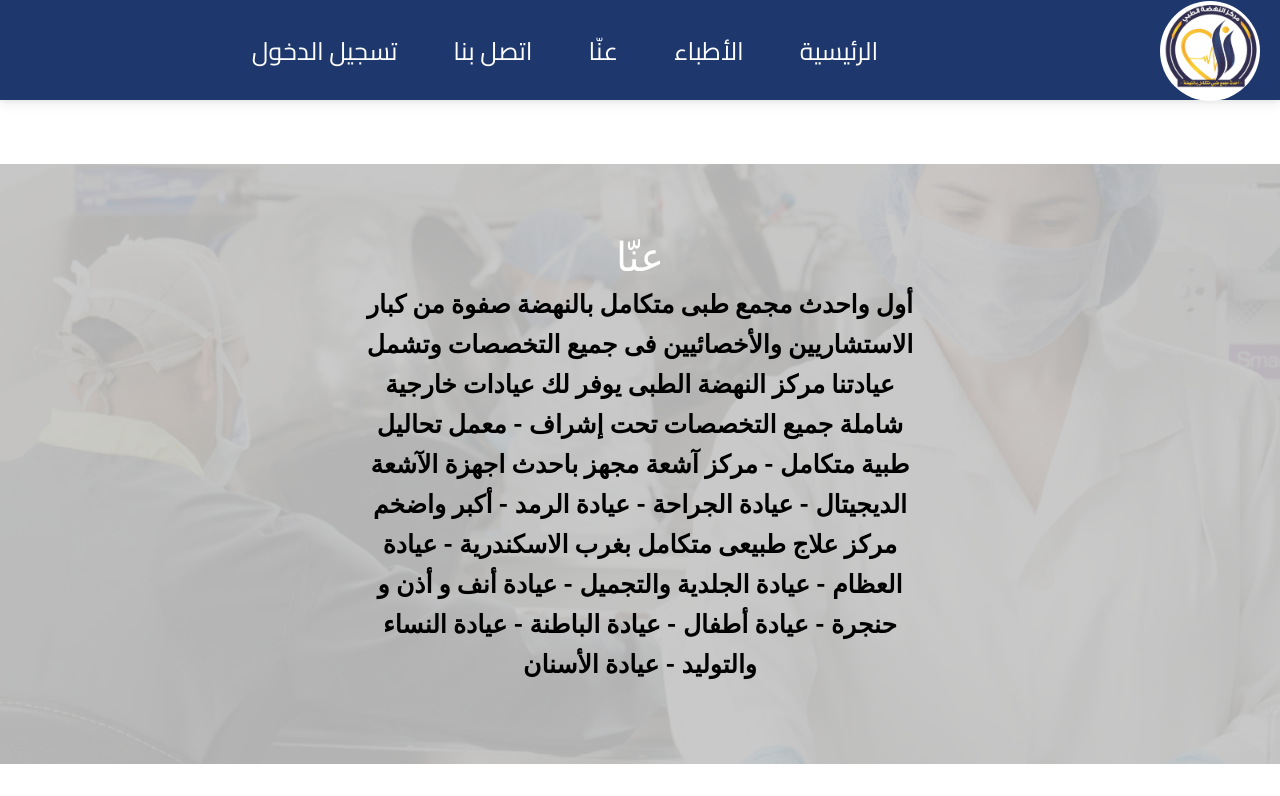
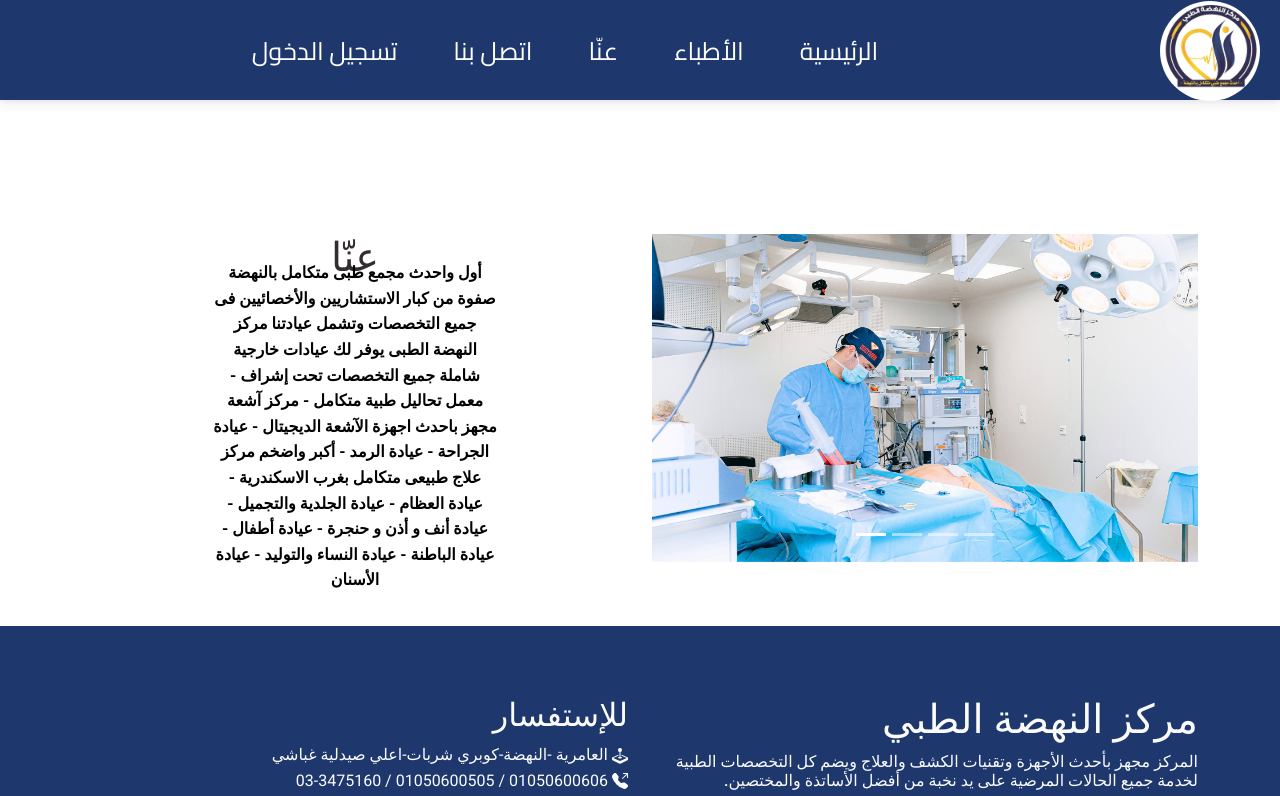
Before and after one commit to maryamamer/ElNahda-Medical-Center, a React (Create React App) app in the folder frontend/: page /AboutUs in a window 1280 px wide. Shown: the top 796 px of the page. Built offline with nearby package versions, Linux system fonts and the light colour scheme.

Commit message:
updating about us page+

```diff
--- a/frontend/src/CSS/AboutUs.css
+++ b/frontend/src/CSS/AboutUs.css
@@ -4,35 +4,12 @@
     src: url("../Fonts/Cairo/Cairo-VariableFont_wght.ttf");
 }
 
- .container {
-    position:relative;
-    text-align: center;
-    color: black;
-
-}
 
 .centered {
     position: absolute;
     top: 50%;
     left: 50%;
     transform: translate(-50%, -50%);
-    font-size: 25px;
-    margin-top: 23%;
+    font-size: 16px;
+    margin-top: 5%;
 }
-
-/* .center_header
-{
-    position: absolute;
-    left: 50%;
-    transform: translate(-10%, -700%);
-    font-size: 50px;
-}  */
-body.bgimg{
-    background-image: url(../media/images/Doctors.png);
-    background-position: center;
-    background-repeat: no-repeat;
-    background-size: cover;
-    width: 100%;
-    height: 600px;
-
-}
--- a/frontend/src/components/AboutUs.js
+++ b/frontend/src/components/AboutUs.js
@@ -1,16 +1,18 @@
 import React from "react";
-//  import Doctors from '../media/images/Doctors.png'
 import '../CSS/AboutUs.css'
+import slide1 from "../media/images/slide-1.jpg";
+import slide2 from "../media/images/slide-2.jpg";
+import slide3 from "../media/images/slide-3.jpg";
 
 function AboutUs() {
     return (
         <>
-            <body className="bgimg">
 
-            <div className="container" >
-                {/* <img src={Doctors}  alt="Doctors" /> */}
-                <h1 className="center_header">عنّا</h1>
-                <p className="centered">
+            <div className="parent container d-flex justify-content-center align-items-center h-100">
+              <div className="row ">
+                  <div className="col col-md-6">
+                  <h1 className="center_header text-dark">عنّا</h1>
+                  <p className="centered">
                     أول واحدث مجمع طبى متكامل بالنهضة
                     صفوة من كبار الاستشاريين والأخصائيين فى جميع التخصصات وتشمل
                     عيادتنا
@@ -25,9 +27,52 @@ function AboutUs() {
                     أنف و أذن و حنجرة - عيادة أطفال - عيادة الباطنة - عيادة
                     النساء
                     والتوليد - عيادة الأسنان
-                </p>
+                </p></div>
+                        <div className="col col-md-6">
+                            {/* <img src={Doctors} alt="Doctors" width={700}/>  */}
+                            <div id="hero" className="carousel slide" data-ride="carousel">
+          {/* <!-- Indicators --> */}
+          <ul className="carousel-indicators">
+            <li data-target="#hero" data-slide-to="0" className="active"></li>
+            <li data-target="#hero" data-slide-to="1"></li>
+            <li data-target="#hero" data-slide-to="2"></li>
+            <li data-target="#hero" data-slide-to="3"></li>
+
+
+          </ul>
+
+          {/* <!-- The slideshow --> */}
+          <div className="carousel-inner">
+            <div className="carousel-item active">
+
+              <img src={slide1} alt="Dr"  />
+
+
             </div>
-            </body>
+            <div className="carousel-item">
+
+              <img src={slide2} alt="Lab"  />
+            </div>
+            <div className="carousel-item">
+              <img src={slide3} alt="Emergcy" />
+
+            </div>
+          </div>
+
+          {/* <!-- Left and right controls --> */}
+
+          <a className="carousel-control-prev" href="#hero" data-slide="prev">
+            <span className="carousel-control-prev-icon"></span>
+          </a>
+          <a className="carousel-control-next" href="#hero" data-slide="next">
+            <span className="carousel-control-next-icon"></span>
+          </a>
+
+        </div>
+
+                            </div>
+              </div>
+              </div>
         </>
     );
 }
--- a/frontend/src/components/Login.js
+++ b/frontend/src/components/Login.js
@@ -9,47 +9,47 @@ function Login() {
 
         <>
 
-            <section class="h-100" id="login">
-                <div class="container h-100 opacity-0.4;">
-                    <div class="row justify-content-md-center h-100 ">
-                        <div class="card-wrapper">
-                            <div class="brand">
-                            <h4 class="card-title text-dark">تسجيل الدخول</h4>
+            <section className="h-100" id="login">
+                <div className="container h-100 opacity-0.4;">
+                    <div className="row justify-content-md-center h-100 ">
+                        <div className="card-wrapper">
+                            <div className="brand">
+                            <h4 className="card-title text-dark">تسجيل الدخول</h4>
                             </div>
-                            <div class="card-body">
+                            <div className="card-body">
 
-                                <form method="post" class="my-login-validation" novalidate onSubmit={loginuser}>
-                                    <div class="form-group">
-                                        <label for="email">اسم المسنخدم</label>
-                                        <input id="email" type="email" class="form-control" name="email" required />
-                                        <div class="invalid-feedback">
+                                <form method="post" className="my-login-validation" novalidate onSubmit={loginuser}>
+                                    <div className="form-group ">
+                                        <label for="email" className=" text-light">اسم المسنخدم</label>
+                                        <input id="email" type="email" className="form-control" name="email" required />
+                                        <div className="invalid-feedback">
                                             من فضلك ادخل بريد ألكتروني صحيح
                                         </div>
                                     </div>
 
-                                    <div class="form-group" />
-                                    <label for="password">كلمة السر
+                                    <div className="form-group " />
+                                    <label for="password" className=" text-light">كلمة السر
 
                                     </label>
-                                    <input id="password" type="password" class="form-control" name="password" required data-eye />
-                                    <div class="invalid-feedback">
+                                    <input id="password" type="password" className="form-control" name="password" required data-eye />
+                                    <div className="invalid-feedback">
                                         يجب ادخال كلمة السر
                                     </div>
 
 
-                                    <div class="form-group" />
-                                    <div class="custom-checkbox custom-control">
-                                        <input type="checkbox" name="remember" id="remember" class="custom-control-input" />
-                                        <label for="remember" class="custom-control-label">تذكرني
-                                            <a href="forgot.html" class="float-right">
+                                    <div className="form-group" />
+                                    <div className="custom-checkbox custom-control">
+                                        <input type="checkbox" name="remember" id="remember" className="custom-control-input" />
+                                        <label for="remember" className="custom-control-label text-light">تذكرني
+                                            <a href="forgot.html" className="float-right">
                                                 هل نسيت كلمة السر ؟
                                             </a>
                                         </label>
                                     </div>
 
 
-                                    <div class="form-group m-0" />
-                                    <input type="submit" class="btn btn-primary btn-block" value="تسجيل الدخول"  />
+                                    <div className="form-group m-0" />
+                                    <input type="submit" className="btn btn-primary btn-block" value="تسجيل الدخول"  />
 
 
                                 </form>
```
